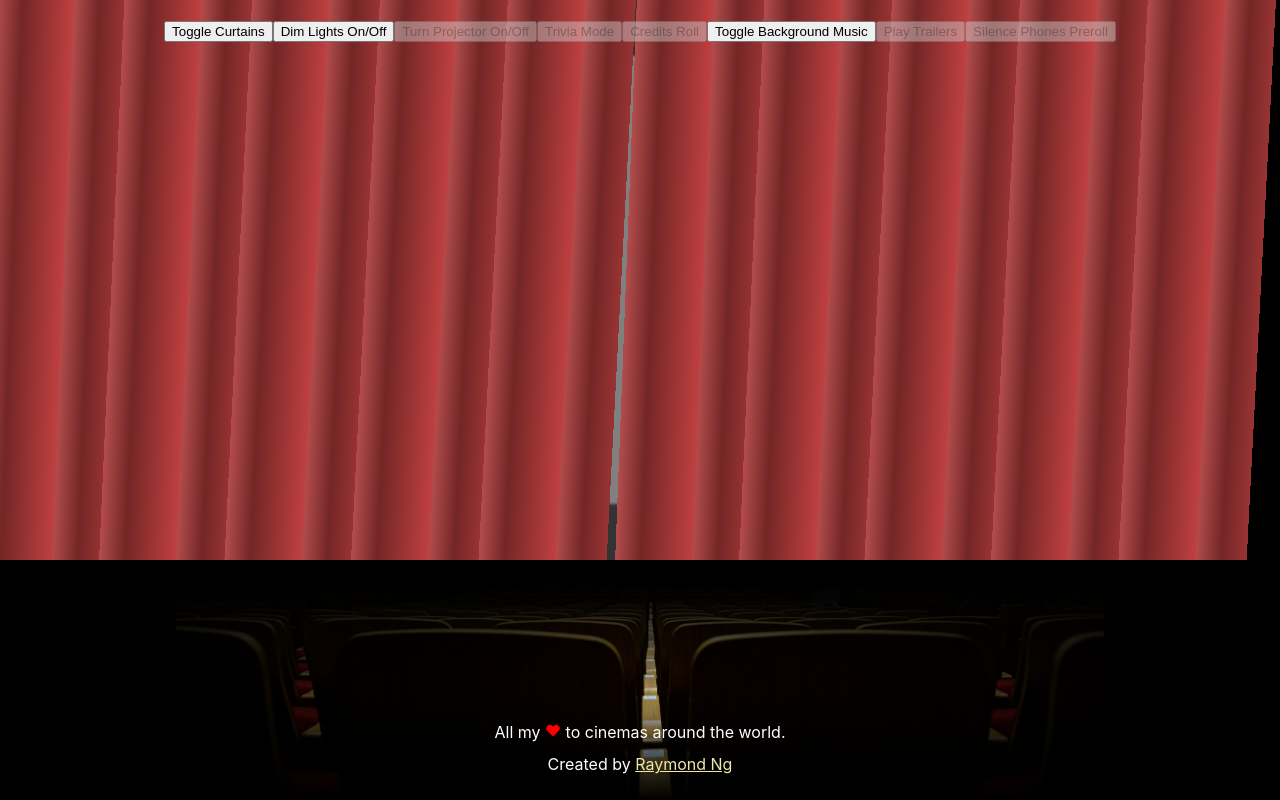
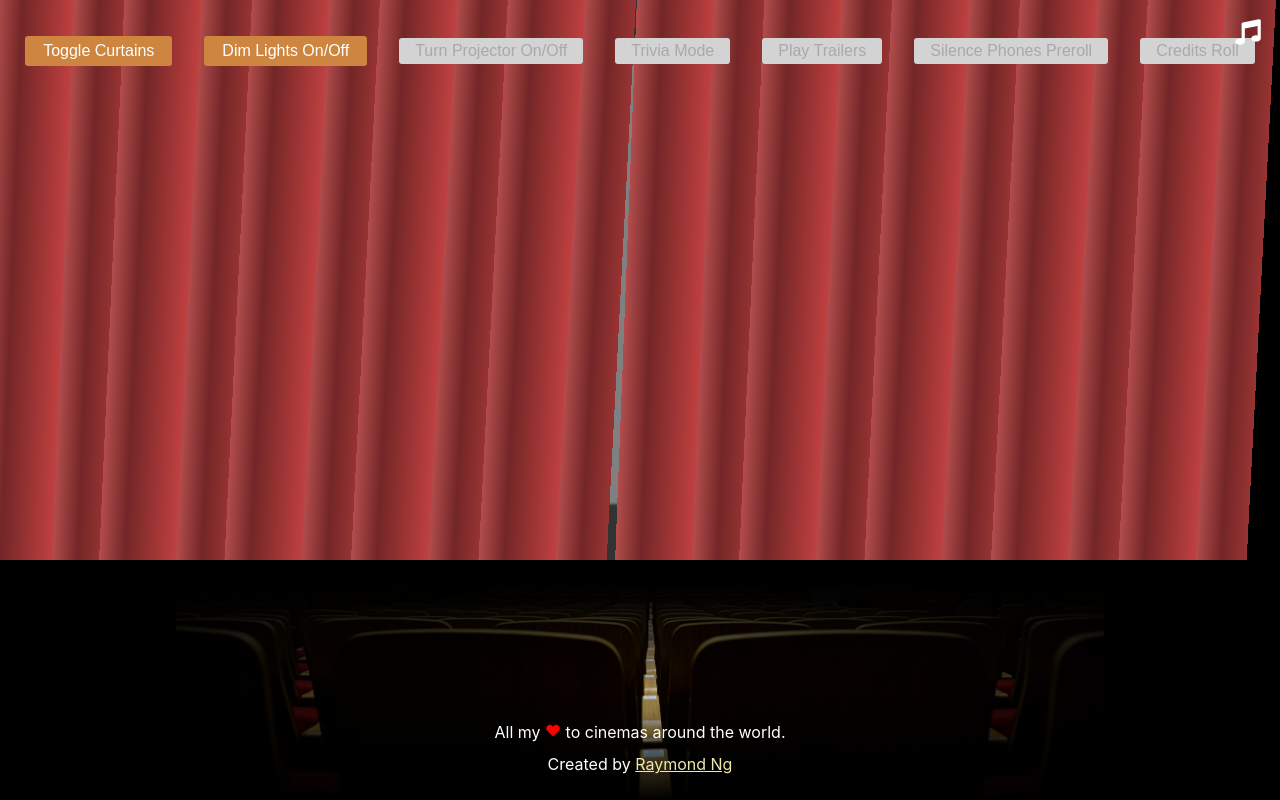
Before and after one commit to rayng86/movie-theater-exp, a React (Create React App) app: page / in a window 1280 px wide. Built offline with nearby package versions, Linux system fonts and the light colour scheme; no server answers.

Commit message:
pretty up the theater ctrls, add svg bg music switch

```diff
--- a/src/App.css
+++ b/src/App.css
@@ -181,7 +181,7 @@ a:hover {
 }
 
 .screen.dimmed {
-  background: #757575;
+  background: #c5beb0;
 }
 
 .screen.off {
@@ -424,3 +424,25 @@ a:hover {
   background-position: center;
   width: 100%;
 }
+
+Button {
+  font-size: 1em;
+  margin: 1em;
+  padding: 0.25em 1em;
+  border: 2px solid peru;
+  border-radius: 3px;
+  color: white;
+  background: peru;
+  outline: none;
+}
+
+Button:hover {
+  background: rgb(148, 94, 40);
+}
+
+Button:disabled {
+  background: lightgrey;
+  color: darkgrey;
+  border: darkgrey;
+  cursor:default;
+}
--- a/src/App.tsx
+++ b/src/App.tsx
@@ -1,4 +1,3 @@
-import axios from 'axios';
 import React, { useState } from 'react';
 import './App.css';
 import TravelCurtains from './components/TravelCurtain';
@@ -9,6 +8,7 @@ import CreditsComponent from './components/CreditsComponent';
 import { musicHelper } from './helper';
 import YouTubeVideoComponent from './components/YouTubeVideo';
 import MovieTrailersComponent from './components/MovieTrailersComponent';
+import BgMusicToggleComponent from './components/BgMusicToggleComponent';
 import Footer from './components/Footer';
 
 function App() {
@@ -109,10 +109,13 @@ function App() {
         curtainState={curtainState}
         toggleLights={toggleLights}
         toggleProjector={toggleScreenProjector}
-        toggleBgMusic={toggleBgMusic}
         changeScreenView={changeScreenView}
       />
       <Footer />
+      <BgMusicToggleComponent
+        isBackgroundMusicOn={isBackgroundMusicOn}
+        toggleBgMusic={toggleBgMusic}
+      />
     </div>
   );
 }
--- /dev/null
+++ b/src/components/BgMusicToggleComponent.tsx
@@ -0,0 +1,34 @@
+import React from 'react';
+
+export type BgMusicToggleComponentProps = {
+  isBackgroundMusicOn: boolean;
+  toggleBgMusic: () => void;
+};
+
+const BgMusicToggleComponent = ({
+  isBackgroundMusicOn,
+  toggleBgMusic
+}: BgMusicToggleComponentProps) => <div style={{
+  position: 'absolute',
+  top: '1rem',
+  right: '1rem',
+  width: '2rem',
+  height: '2rem',
+  zIndex: 9999,
+  cursor: 'pointer'
+}} onClick={toggleBgMusic} title="bg music">
+    <svg xmlns="http://www.w3.org/2000/svg" viewBox="0 0 20 20" fill="currentColor" color="white">
+      <path d="M18 3a1 1 0 00-1.196-.98l-10 2A1 1 0 006 5v9.114A4.369 4.369 0 005 14c-1.657 0-3 .895-3 2s1.343 2 3 2 3-.895 3-2V7.82l8-1.6v5.894A4.37 4.37 0 0015 12c-1.657 0-3 .895-3 2s1.343 2 3 2 3-.895 3-2V3z" />
+    </svg>
+    {isBackgroundMusicOn && <svg xmlns="http://www.w3.org/2000/svg" fill="none" viewBox="0 0 24 24" style={{
+    position: 'relative',
+    top: '-43px',
+    left: '-7px',
+    stroke: 'indianred',
+    width: '3rem'
+  }}>
+        <path strokeLinecap="round" strokeLinejoin="round" strokeWidth={2} d="M18.364 18.364A9 9 0 005.636 5.636m12.728 12.728A9 9 0 015.636 5.636m12.728 12.728L5.636 5.636" />
+      </svg>}
+  </div>;
+
+  export default BgMusicToggleComponent;
--- a/src/components/TheaterCtrls.tsx
+++ b/src/components/TheaterCtrls.tsx
@@ -7,7 +7,6 @@ type TheaterCtrlsProps = {
   curtainState: boolean,
   toggleLights: () => void,
   toggleProjector: () => void,
-  toggleBgMusic: () => void,
   changeScreenView: (view: ScreenViews) => void,
 }
 
@@ -17,7 +16,6 @@ const TheaterCtrls = ({
   curtainState,
   toggleLights,
   toggleProjector,
-  toggleBgMusic,
   changeScreenView,
 }: TheaterCtrlsProps) => (
   <div style={{ zIndex: 6, margin: '20px 0', position: 'fixed', marginRight: 'auto', marginLeft: 'auto', left: 0, right: 0 }}>
@@ -34,12 +32,6 @@ const TheaterCtrls = ({
     <button disabled={!isProjectorOn} onClick={() => changeScreenView(ScreenViews.trivia)}>
       Trivia Mode
     </button>
-    <button disabled={!isProjectorOn} onClick={() => changeScreenView(ScreenViews.credits)}>
-      Credits Roll
-    </button>
-    <button onClick={toggleBgMusic}>
-      Toggle Background Music
-    </button>
     <button
       disabled={!isProjectorOn}
       onClick={() => changeScreenView(ScreenViews.trailers)}
@@ -52,6 +44,9 @@ const TheaterCtrls = ({
     >
       Silence Phones Preroll
     </button>
+    <button disabled={!isProjectorOn} onClick={() => changeScreenView(ScreenViews.credits)}>
+      Credits Roll
+    </button>
   </div>
 );
 
```
